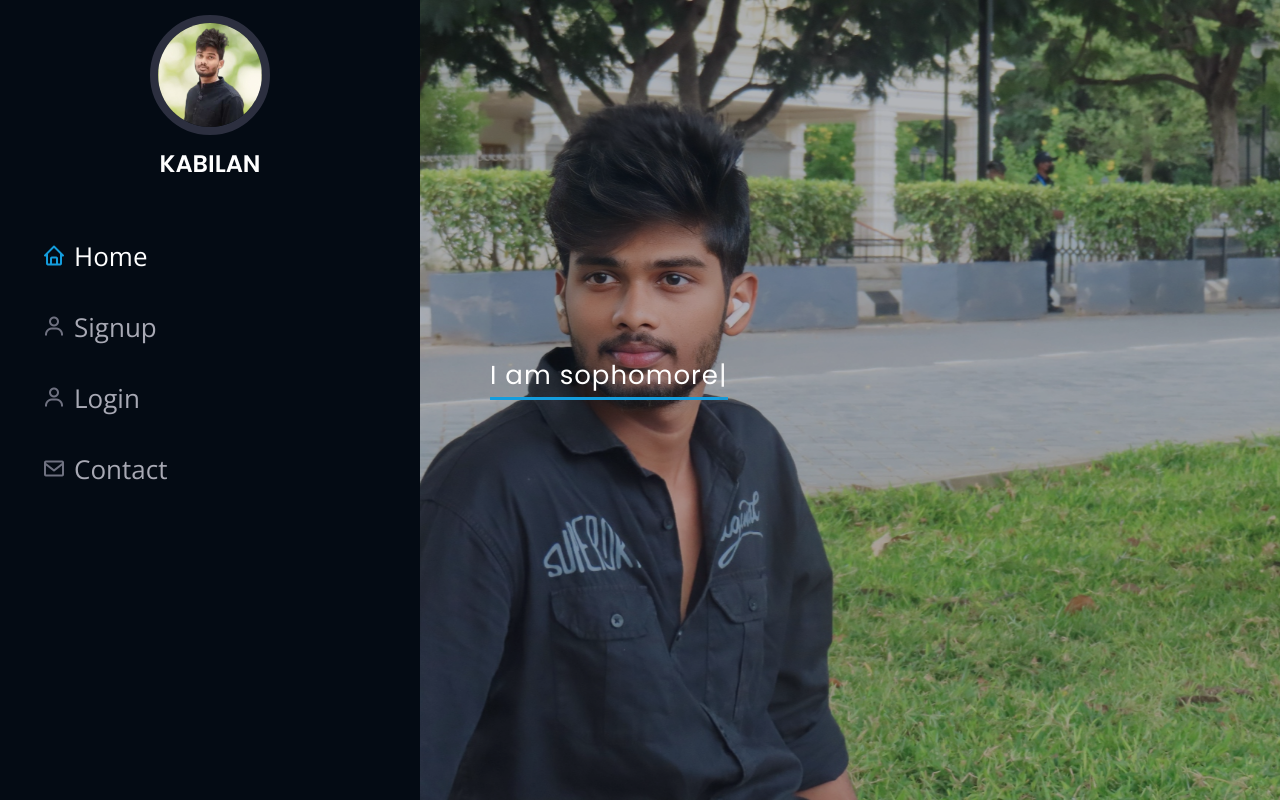
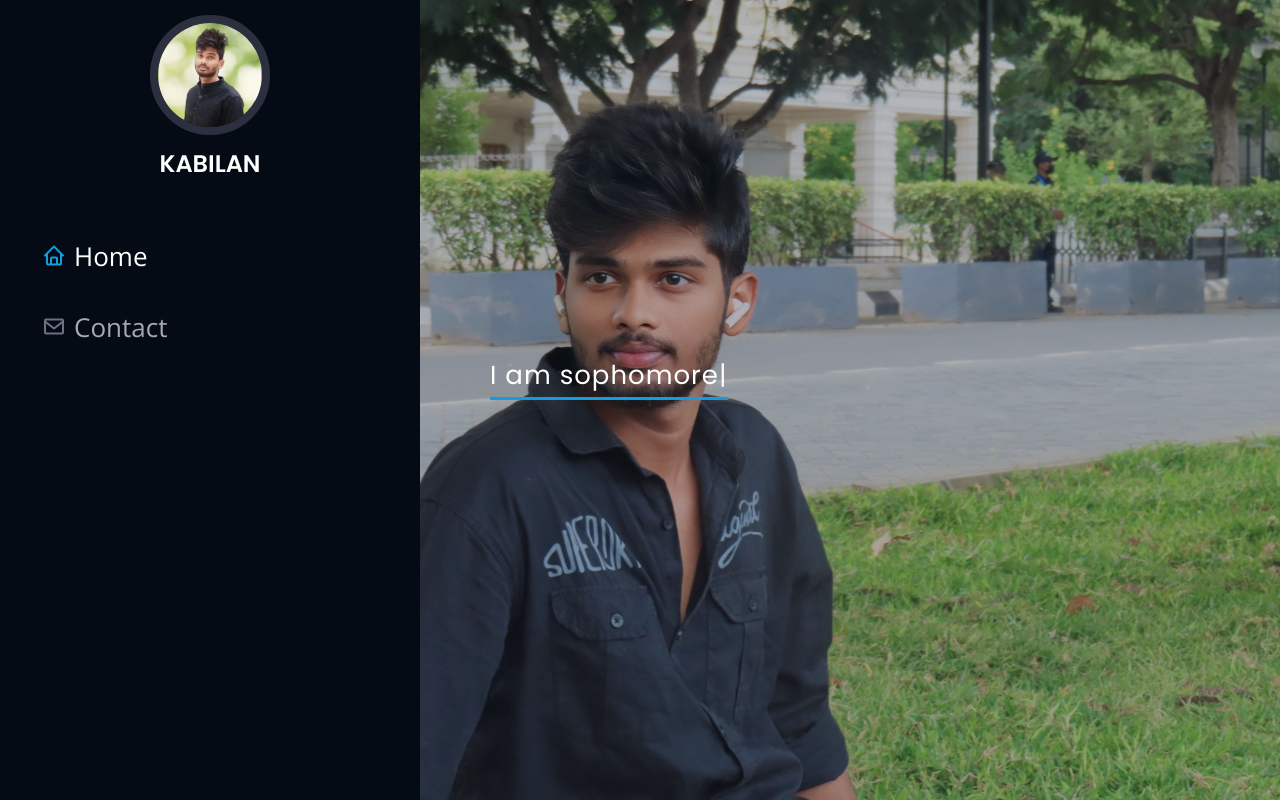
Before and after one commit to kabilan-7-v/My_portfolio, a Django app: page / in a window 1280 px wide. Run offline with Django 3.2, Linux system fonts and the light colour scheme; some libraries are stand-ins or nearby versions.

Commit message:
remove login

```diff
--- a/static/assets/css/style.css
+++ b/static/assets/css/style.css
@@ -282,6 +282,7 @@ h6 {
 #hero p span {
   color: #fff;
   padding-bottom: 4px;
+
   letter-spacing: 1px;
   border-bottom: 3px solid #149ddd;
 }
@@ -299,7 +300,7 @@ h6 {
   }
 
   #hero h2 {
-    font-size: 18px;
+    font-size: 100px;
     line-height: 24px;
     margin-bottom: 30px;
   }
--- a/templates/basics.html
+++ b/templates/basics.html
@@ -63,17 +63,17 @@
 
           {% if not request.user.is_authenticated%}
           <li><a href="/" class="nav-link scrollto active"><i class="bx bx-home"></i> <span>Home</span></a></li>
-            <li><a href="/auth/signup/" class="nav-link scrollto"><i class="bx bx-user"></i> <span>Signup</span></a></li>
-            <li><a href="/auth/login/" class="nav-link scrollto"><i class="bx bx-user"></i> <span>Login</span></a></li>
+            <!-- <li><a href="/auth/signup/" class="nav-link scrollto"><i class="bx bx-user"></i> <span>Signup</span></a></li>
+            <li><a href="/auth/login/" class="nav-link scrollto"><i class="bx bx-user"></i> <span>Login</span></a></li>   -->
           {% else %}
-
+          <li><a href="/" class="nav-link scrollto active"><i class="bx bx-home"></i> <span>Home</span></a></li>
           <li><a href="/about" class="nav-link scrollto"><i class="bx bx-user"></i> <span>About</span></a></li>
           <li><a href="/service" class="nav-link scrollto"><i class="bx bx-server"></i> <span>Skills</span></a></li>
             <li><a href="/resume" class="nav-link scrollto"><i class="bx bx-file-blank"></i> <span>Resume</span></a></li>
             <li><a href="/handleblog" class="nav-link scrollto"><i class="bx bx-home"></i> <span>Blog</span></a></li>
 
-            <li><a href="/auth/logout/" class="nav-link scrollto"><i class="bx bx-user"></i> <span>Logout</span></a></li>
-
+           <!-- <li><a href="/auth/logout/" class="nav-link scrollto"><i class="bx bx-user"></i> <span>Logout</span></a></li>
+-->
          {% endif %}
 
          <li><a href="/contact" class="nav-link scrollto"><i class="bx bx-envelope"></i> <span>Contact</span></a></li>
```
Also changed, not shown: db.sqlite3, media/blog/Screenshot_from_2024-01-26_21-48-16.png (added), media/blog/Screenshot_from_2024-01-26_21-48-16_gctAQvo.png (added).
